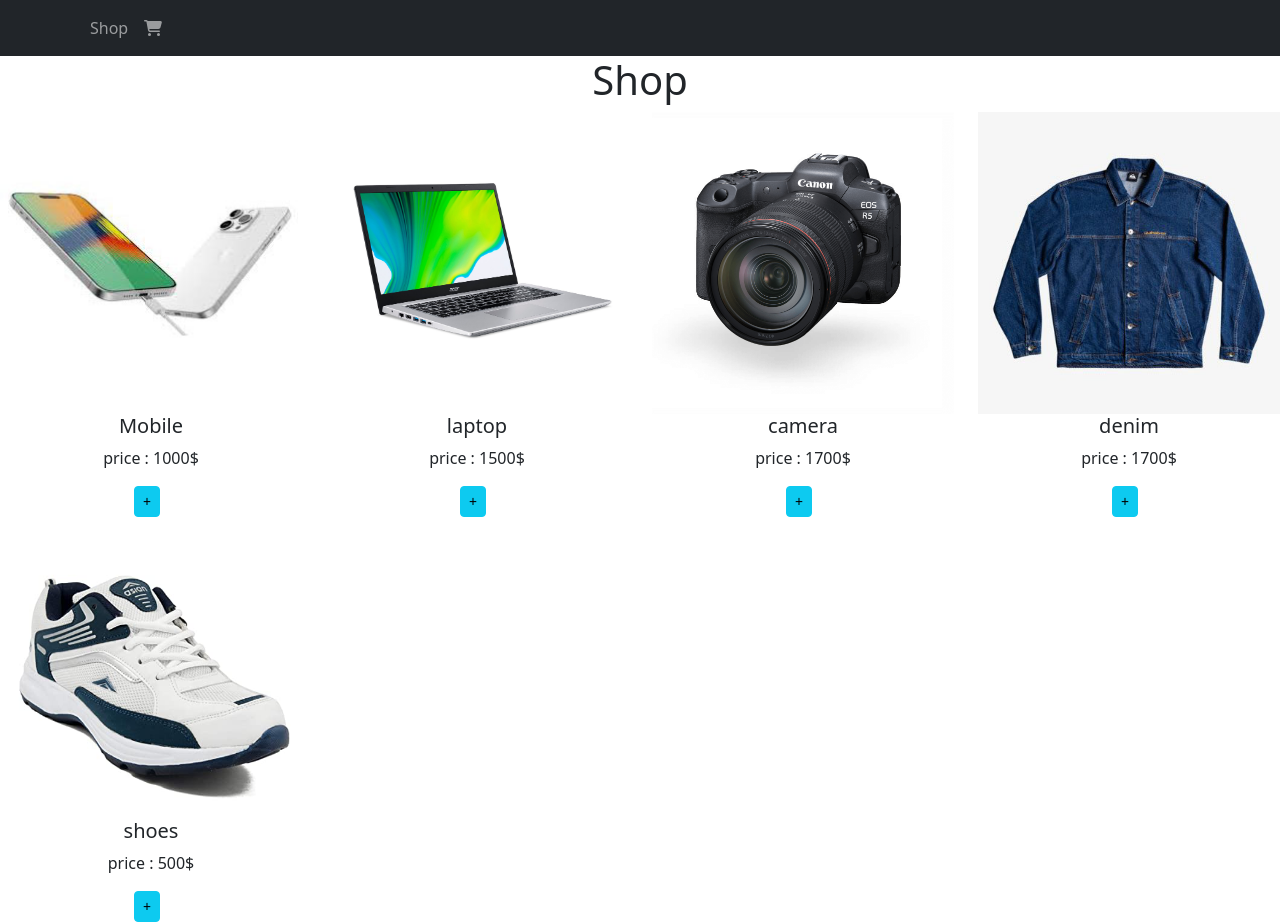
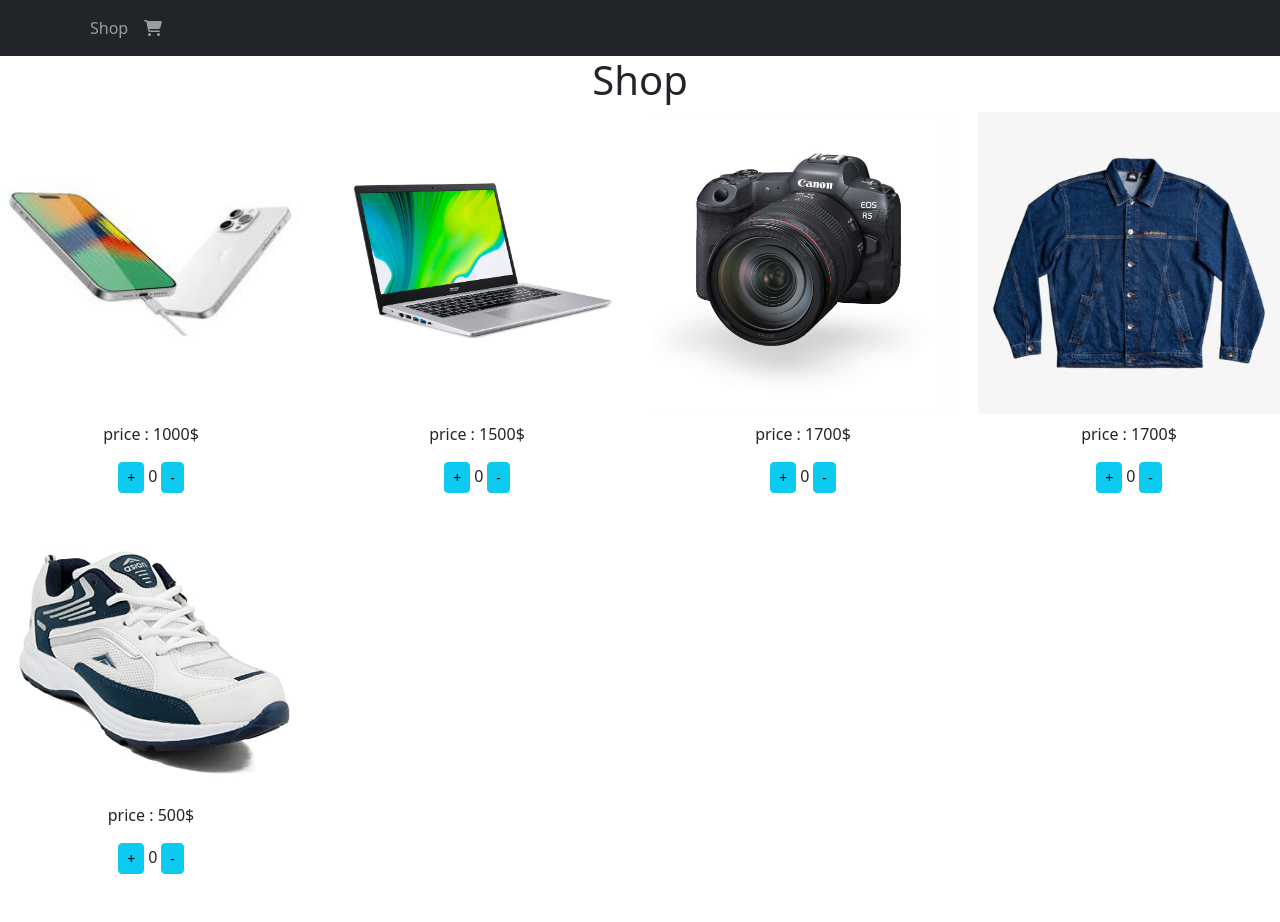
Before and after one commit to ahawazi/online-shop, a React (Create React App) app: page / in a window 1280 px wide. After the commit the page ends 874 px from the top, so only its background shows below. Built offline with nearby package versions, Linux system fonts and the light colour scheme.

Commit message:
fix (product) : add ui

```diff
--- a/src/pages/shop/product.js
+++ b/src/pages/shop/product.js
@@ -1,30 +1,13 @@
-import { useContext } from "react";
-import { ShopContext } from "../../context/shopContext";
-
 const Product = (props) => {
-  const { id, productName, productImage, price } = props.data;
-  const { cartItems, addToCart, removeFromCart } = useContext(ShopContext);
-
-  const isInCart = cartItems?.some((item) => item.id === id);
+  const { id, ProductName, productImage, price } = props.data;
   return (
     <div className="col-3">
-      <img src={productImage} className="w-100" />
-      <h5> {productName}</h5>
+      <img alt="productImage" src={productImage} className="w-100" />
+      <h5>{ProductName}</h5>
       <p>price : {price}$</p>
-      <button className="btn btn-info btn-sm" onClick={() => addToCart(id)}>
-        +
-      </button>
-      <span className="mx-1">
-        {cartItems?.filter((row) => row.id === id)[0]?.count}
-      </span>
-      {isInCart && (
-        <button
-          className="btn btn-info btn-sm"
-          onClick={() => removeFromCart(id)}
-        >
-          -
-        </button>
-      )}
+      <button className="btn btn-info btn-sm">+</button>
+      <span className="mx-1">0</span>
+      <button className="btn btn-info btn-sm">-</button>
     </div>
   );
 };
```
